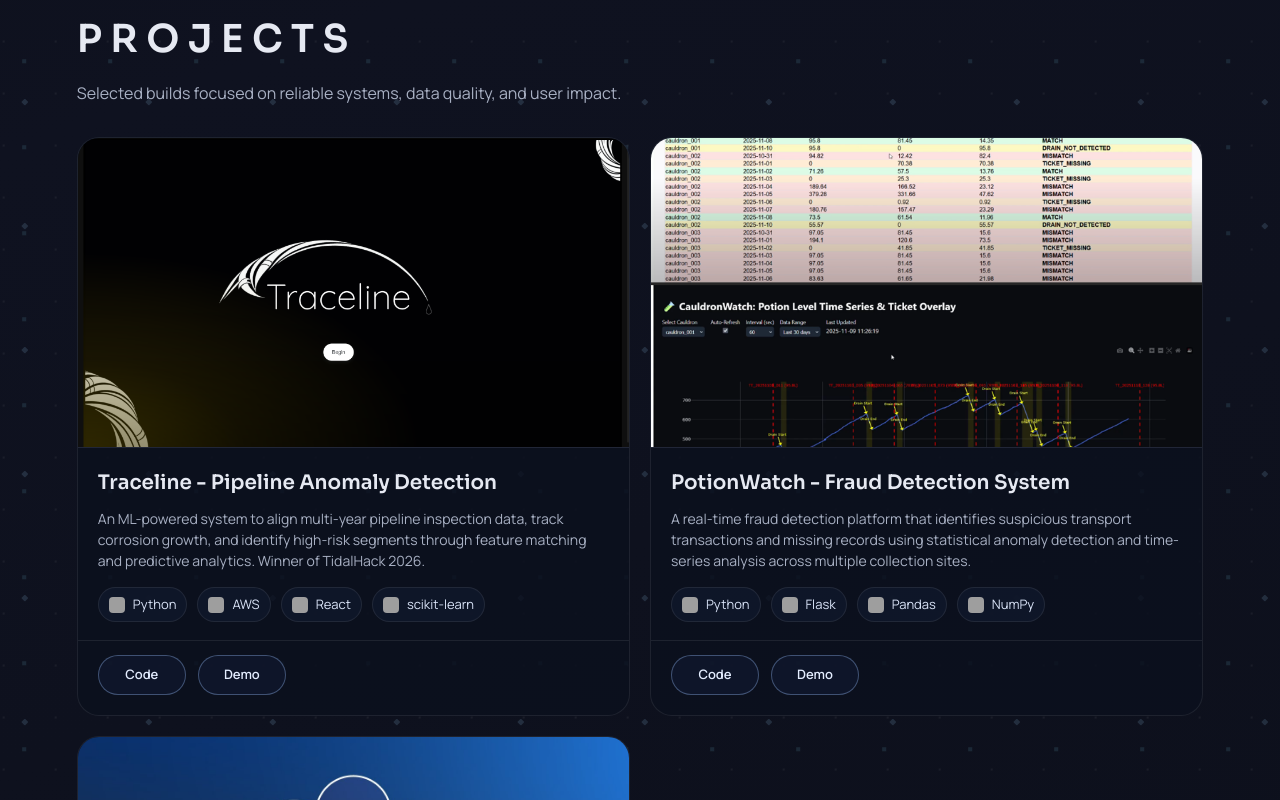
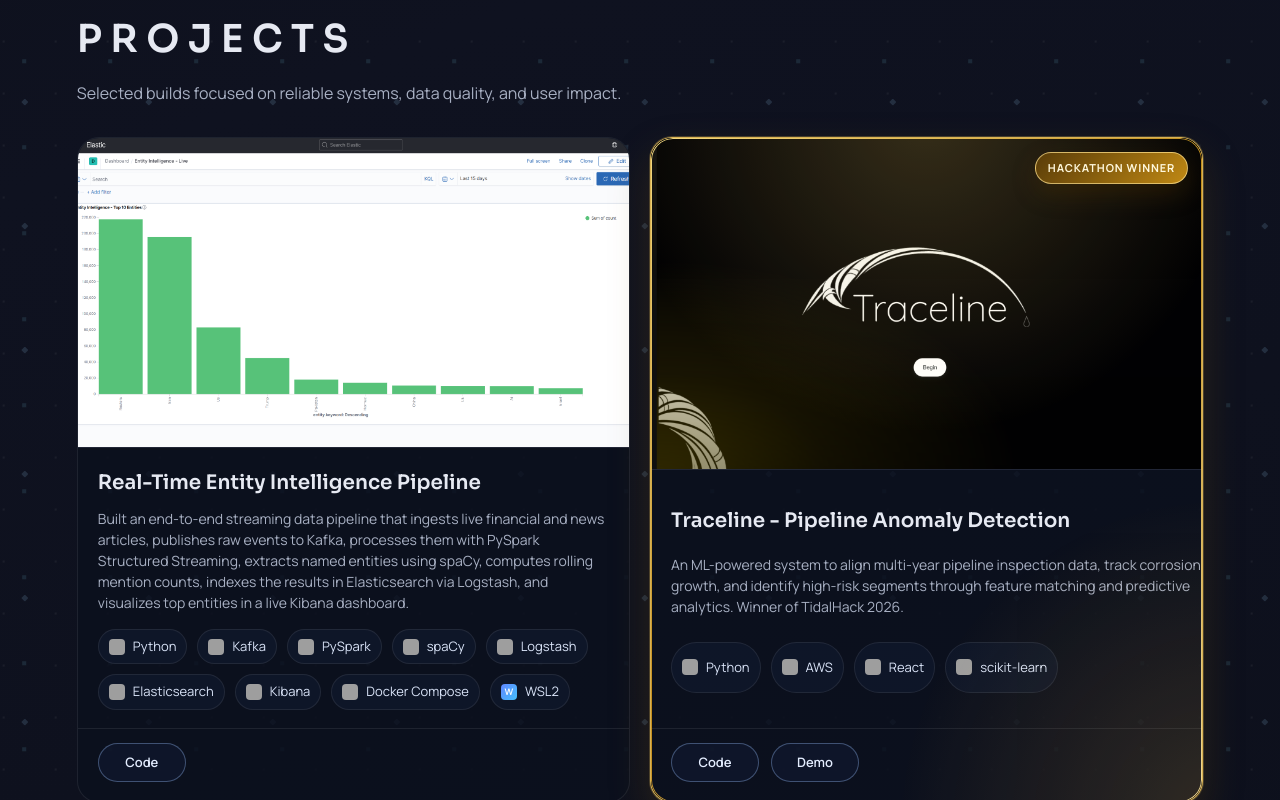
Before and after one commit to Zafeer-R/Portfolio, a React (Vite) app: page / in a window 1280 px wide. Shown: the part 1500-2300 px from the top of the page. Built offline with nearby package versions, Linux system fonts and the light colour scheme; no server answers; grey boxes are pictures that could not be loaded.

Commit message:
Project section update and link fix

```diff
--- a/src/components/SiteShell.tsx
+++ b/src/components/SiteShell.tsx
@@ -100,7 +100,7 @@
       <footer className="social-footer">
         <div className="social-links">
           <a
-            href="https://www.linkedin.com/in/zafeerrangoonwala/"
+            href="https://www.linkedin.com/in/zafeerr/"
             target="_blank"
             rel="noreferrer"
           >
--- a/src/data/projects.ts
+++ b/src/data/projects.ts
@@ -1,3 +1,4 @@
+import kibanaSS from '../assets/KibanaSS.png'
 import potionWatch from '../assets/potionWatch.png'
 import serverless from '../assets/serverless.jpg'
 import tidalSS from '../assets/tidalSS.png'
@@ -18,6 +19,31 @@
 }
 
 export const PROJECTS: ProjectItem[] = [
+  {
+    id: 'real-time-entity-intelligence-pipeline',
+    title: 'Real-Time Entity Intelligence Pipeline',
+    description:
+      'Built an end-to-end streaming data pipeline that ingests live financial and news articles, publishes raw events to Kafka, processes them with PySpark Structured Streaming, extracts named entities using spaCy, computes rolling mention counts, indexes the results in Elasticsearch via Logstash, and visualizes top entities in a live Kibana dashboard.',
+    imageUrl: kibanaSS,
+    codeUrl: 'https://github.com/Zafeer-R/SignalTrace',
+    technologies: [
+      { name: 'Python', logoUrl: 'https://cdn.simpleicons.org/python/3776AB' },
+      { name: 'Kafka', logoUrl: 'https://cdn.simpleicons.org/apachekafka/231F20' },
+      { name: 'PySpark', logoUrl: 'https://cdn.simpleicons.org/apachespark/E25A1C' },
+      { name: 'spaCy', logoUrl: 'https://cdn.simpleicons.org/spacy/09A3D5' },
+      { name: 'Logstash', logoUrl: 'https://cdn.simpleicons.org/logstash/005571' },
+      {
+        name: 'Elasticsearch',
+        logoUrl: 'https://cdn.simpleicons.org/elasticsearch/005571',
+      },
+      { name: 'Kibana', logoUrl: 'https://cdn.simpleicons.org/kibana/005571' },
+      {
+        name: 'Docker Compose',
+        logoUrl: 'https://cdn.simpleicons.org/docker/2496ED',
+      },
+      { name: 'WSL2' },
+    ],
+  },
   {
     id: 'traceline-pipeline-anomaly',
     title: 'Traceline - Pipeline Anomaly Detection',
--- a/src/sections/Projects.css
+++ b/src/sections/Projects.css
@@ -25,11 +25,75 @@
 }
 
 .project-card {
+  position: relative;
   border-radius: 22px;
   border: 1px solid var(--stroke);
   background: rgba(12, 16, 30, 0.82);
   overflow: hidden;
   display: grid;
+}
+
+.project-card--winner {
+  border-color: rgba(246, 201, 92, 0.88);
+  box-shadow:
+    0 0 0 1px rgba(255, 214, 102, 0.22),
+    0 18px 40px rgba(120, 84, 12, 0.28);
+}
+
+.project-card--winner::before {
+  content: '';
+  position: absolute;
+  inset: 0;
+  border-radius: inherit;
+  padding: 1px;
+  background: linear-gradient(
+    135deg,
+    rgba(255, 229, 138, 0.95) 0%,
+    rgba(214, 155, 29, 0.9) 48%,
+    rgba(255, 236, 170, 0.92) 100%
+  );
+  -webkit-mask:
+    linear-gradient(#fff 0 0) content-box,
+    linear-gradient(#fff 0 0);
+  -webkit-mask-composite: xor;
+  mask-composite: exclude;
+  pointer-events: none;
+}
+
+.project-card--winner::after {
+  content: '';
+  position: absolute;
+  inset: -24px;
+  background:
+    radial-gradient(circle at top, rgba(255, 217, 110, 0.24), transparent 42%),
+    radial-gradient(circle at bottom right, rgba(255, 191, 71, 0.18), transparent 36%);
+  opacity: 0.9;
+  pointer-events: none;
+}
+
+.project-card--winner:hover {
+  box-shadow:
+    0 0 0 1px rgba(255, 221, 122, 0.28),
+    0 22px 48px rgba(143, 101, 18, 0.34);
+}
+
+.project-award-badge {
+  position: absolute;
+  top: 14px;
+  right: 14px;
+  z-index: 2;
+  display: inline-flex;
+  align-items: center;
+  padding: 7px 12px;
+  border-radius: 999px;
+  border: 1px solid rgba(255, 227, 145, 0.7);
+  background: linear-gradient(135deg, rgba(94, 63, 8, 0.92), rgba(202, 144, 21, 0.95));
+  color: #fff8dd;
+  font-size: 11px;
+  font-weight: 700;
+  letter-spacing: 0.08em;
+  text-transform: uppercase;
+  box-shadow: 0 10px 24px rgba(92, 58, 0, 0.32);
 }
 
 .project-image-wrap {
--- a/src/sections/Projects.tsx
+++ b/src/sections/Projects.tsx
@@ -24,7 +24,15 @@
       <div className="projects-grid">
         {PROJECTS.length ? (
           PROJECTS.map((project) => (
-            <article className="project-card" key={project.id}>
+            <article
+              className={`project-card ${
+                project.id === 'traceline-pipeline-anomaly' ? 'project-card--winner' : ''
+              }`}
+              key={project.id}
+            >
+              {project.id === 'traceline-pipeline-anomaly' ? (
+                <span className="project-award-badge">Hackathon Winner</span>
+              ) : null}
               <div className="project-image-wrap">
                 <img
                   className="project-image"
```
Also changed, not shown: src/assets/KibanaSS.png (added).
